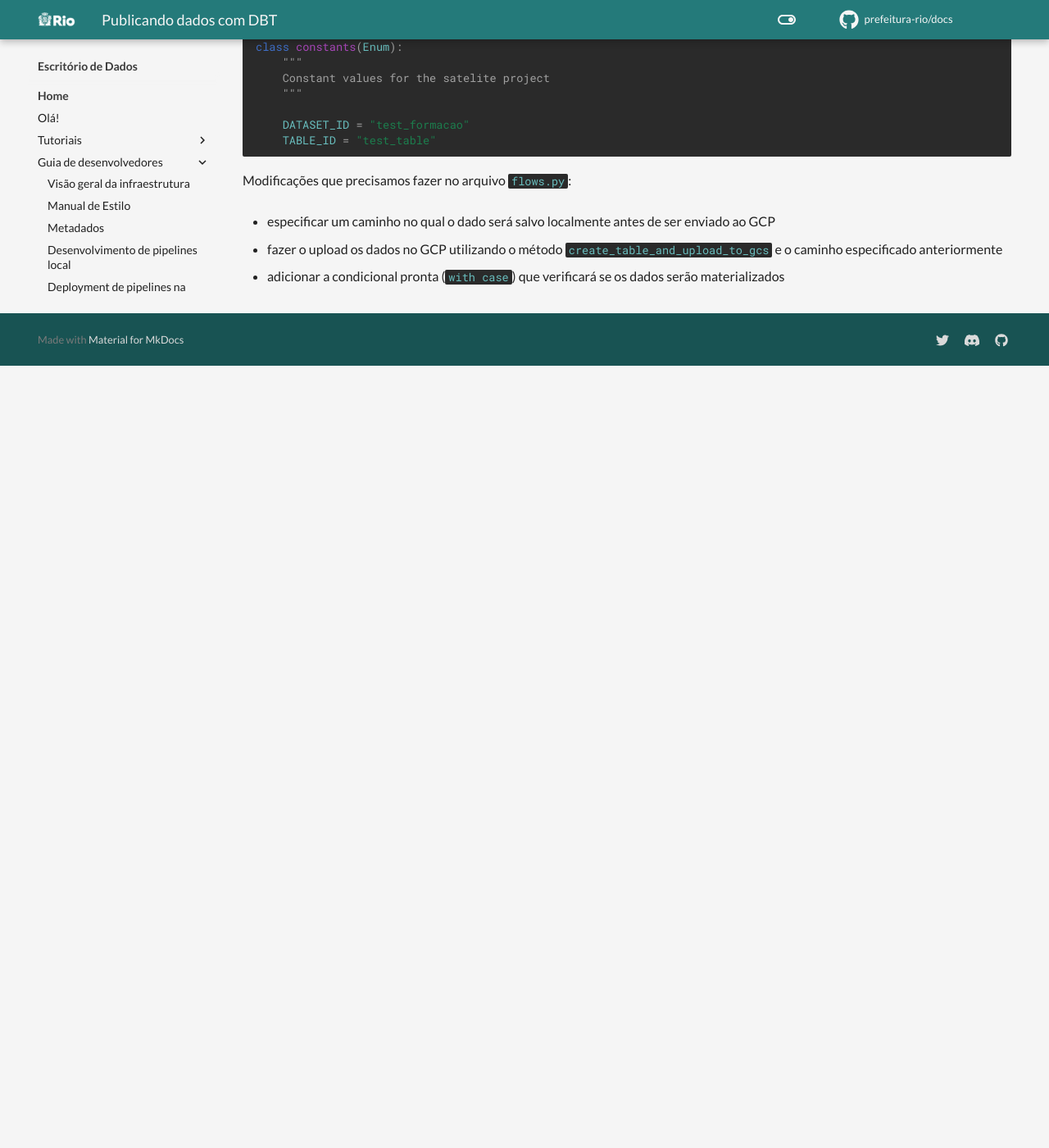
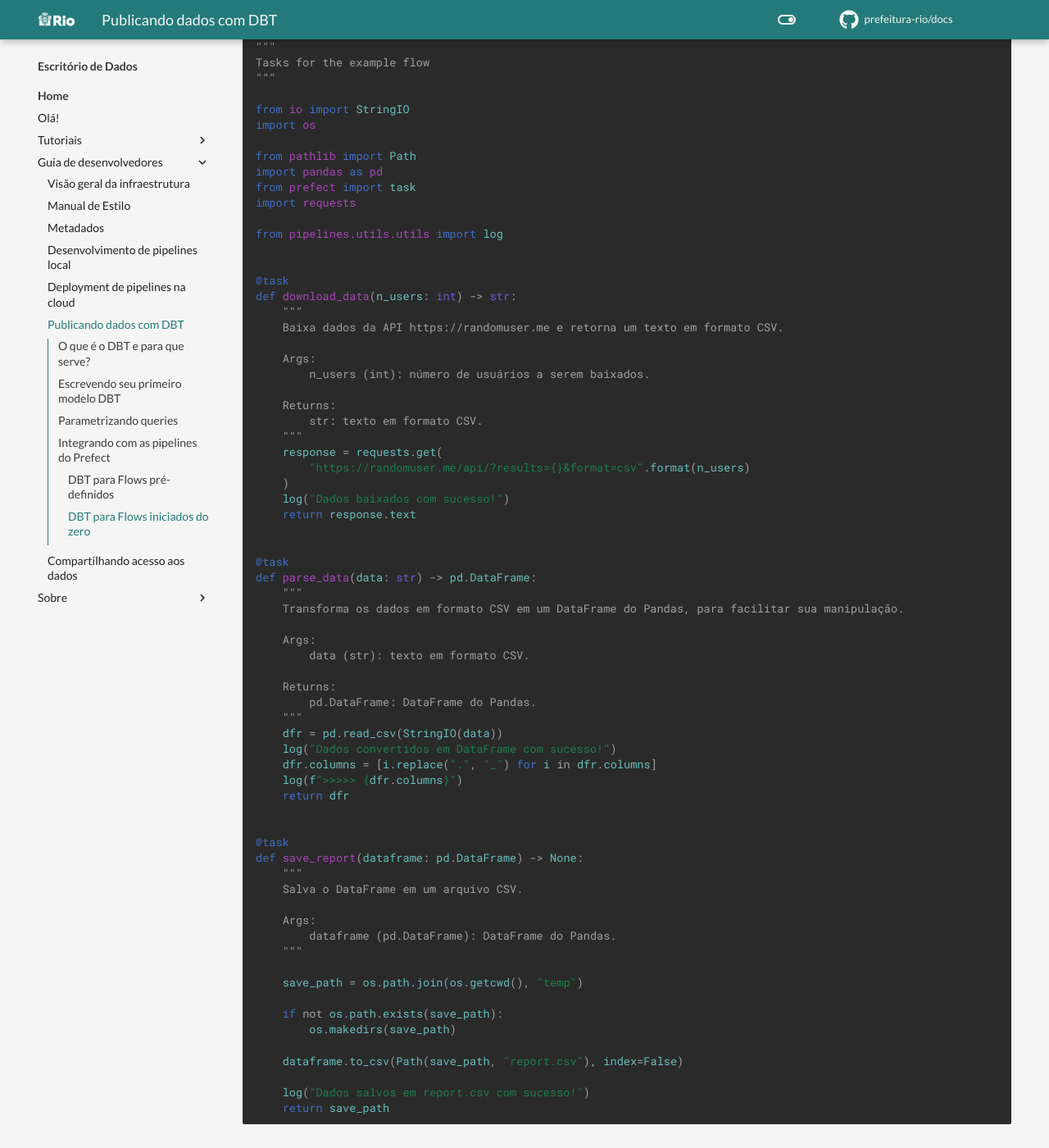
Before and after one commit to prefeitura-rio/docs, an MkDocs documentation site: the page built from docs/guia-desenvolvedores/dbt.md, in a window 1280 px wide and 1400 px high, scrolled down 10893 px. Shown: the whole window at 82% size. Built offline with MkDocs 1.6.1 and Material for MkDocs 9.7.7, drawn with Linux system fonts in a browser that asks for light colours; comment, search, counter and statistics services are not loaded; before the commit the page ends 11339 px from its top, so only the background shows below that; some of the changed text lies outside the part shown.

Commit message:
adicionando parte de integração com dbt

````diff
--- a/docs/guia-desenvolvedores/dbt.md
+++ b/docs/guia-desenvolvedores/dbt.md
@@ -328,25 +328,32 @@
 
 ```python
 # -*- coding: utf-8 -*-
+# pylint: disable=C0103
 """
 Example flow
 """
-from prefect import case, Parameter # adicionado
+from datetime import timedelta
+
+from prefect import case, Parameter  # adicionado
 from prefect.run_configs import KubernetesRun
 from prefect.storage import GCS
-from prefect.tasks.prefect import create_flow_run, wait_for_flow_run # adicionado
+from prefect.tasks.prefect import create_flow_run, wait_for_flow_run  # adicionado
 
-from pipelines.formacao.exemplo.constants import (
+from pipelines.formacao.flow_do_zero.constants import (  # adicionado
     constants as formacao_constants,
 )
 
 from pipelines.constants import constants
-from pipelines.formacao.exemplo.tasks import download_data, parse_data, save_report
-from pipelines.utils.constants import constants as utils_constants # adicionado
+from pipelines.formacao.flow_do_zero.tasks import download_data, parse_data, save_report
+from pipelines.utils.constants import constants as utils_constants  # adicionado
 from pipelines.utils.decorators import Flow
-from pipelines.utils.dump_db.constants import constants as dump_db_constants # adicionado
-from pipelines.utils.dump_to_gcs.constants import constants as dump_to_gcs_constants # adicionado
-from pipelines.utils.tasks import ( # adicionado
+from pipelines.utils.dump_db.constants import (
+    constants as dump_db_constants,
+)  # adicionado
+from pipelines.utils.dump_to_gcs.constants import (
+    constants as dump_to_gcs_constants,
+)  # adicionado
+from pipelines.utils.tasks import (  # adicionado
     create_table_and_upload_to_gcs,
     get_current_flow_labels,
 )
@@ -381,16 +388,15 @@
     # Cria fluxo das Tasks
     data = download_data(n_users)
     dataframe = parse_data(data)
-    save_report(dataframe)
-
+    save_path = save_report(dataframe)
 
     # Create table in BigQuery
     upload_table = create_table_and_upload_to_gcs(
-        data_path=PATH,
+        data_path=save_path,
         dataset_id=dataset_id,
         table_id=table_id,
-        dump_mode=DUMP_MODE,
-        wait=PATH,
+        dump_mode=dump_mode,
+        wait=save_path,
     )
 
     # Trigger DBT flow run
@@ -425,7 +431,7 @@
             seconds=dump_db_constants.WAIT_FOR_MATERIALIZATION_RETRY_INTERVAL.value
         )
 
-        with case(DUMP_TO_GCS, True):
+        with case(dump_to_gcs, True):
             # Trigger Dump to GCS flow run with project id as datario
             dump_to_gcs_flow = create_flow_run(
                 flow_name=utils_constants.FLOW_DUMP_TO_GCS_NAME.value,
@@ -434,7 +440,7 @@
                     "project_id": "datario",
                     "dataset_id": dataset_id,
                     "table_id": table_id,
-                    "maximum_bytes_processed": MAXIMUM_BYTES_PROCESSED,
+                    "maximum_bytes_processed": maximum_bytes_processed,
                 },
                 labels=[
                     "datario",
@@ -457,6 +463,83 @@
     labels=[constants.RJ_COR_AGENT_LABEL.value],
 )
 formacao_exemplo_flow.schedule = None
+
+```
+
+=== "tasks.py"
+
+```python
+# -*- coding: utf-8 -*-
+# pylint: disable=C0103
+"""
+Tasks for the example flow
+"""
+
+from io import StringIO
+import os
+
+from pathlib import Path
+import pandas as pd
+from prefect import task
+import requests
+
+from pipelines.utils.utils import log
+
+
+@task
+def download_data(n_users: int) -> str:
+    """
+    Baixa dados da API https://randomuser.me e retorna um texto em formato CSV.
+
+    Args:
+        n_users (int): número de usuários a serem baixados.
+
+    Returns:
+        str: texto em formato CSV.
+    """
+    response = requests.get(
+        "https://randomuser.me/api/?results={}&format=csv".format(n_users)
+    )
+    log("Dados baixados com sucesso!")
+    return response.text
+
+
+@task
+def parse_data(data: str) -> pd.DataFrame:
+    """
+    Transforma os dados em formato CSV em um DataFrame do Pandas, para facilitar sua manipulação.
+
+    Args:
+        data (str): texto em formato CSV.
+
+    Returns:
+        pd.DataFrame: DataFrame do Pandas.
+    """
+    dfr = pd.read_csv(StringIO(data))
+    log("Dados convertidos em DataFrame com sucesso!")
+    dfr.columns = [i.replace(".", "_") for i in dfr.columns]
+    log(f">>>>> {dfr.columns}")
+    return dfr
+
+
+@task
+def save_report(dataframe: pd.DataFrame) -> None:
+    """
+    Salva o DataFrame em um arquivo CSV.
+
+    Args:
+        dataframe (pd.DataFrame): DataFrame do Pandas.
+    """
+
+    save_path = os.path.join(os.getcwd(), "temp")
+
+    if not os.path.exists(save_path):
+        os.makedirs(save_path)
+
+    dataframe.to_csv(Path(save_path, "report.csv"), index=False)
+
+    log("Dados salvos em report.csv com sucesso!")
+    return save_path
 ```
 
 === "constants.py"
````
